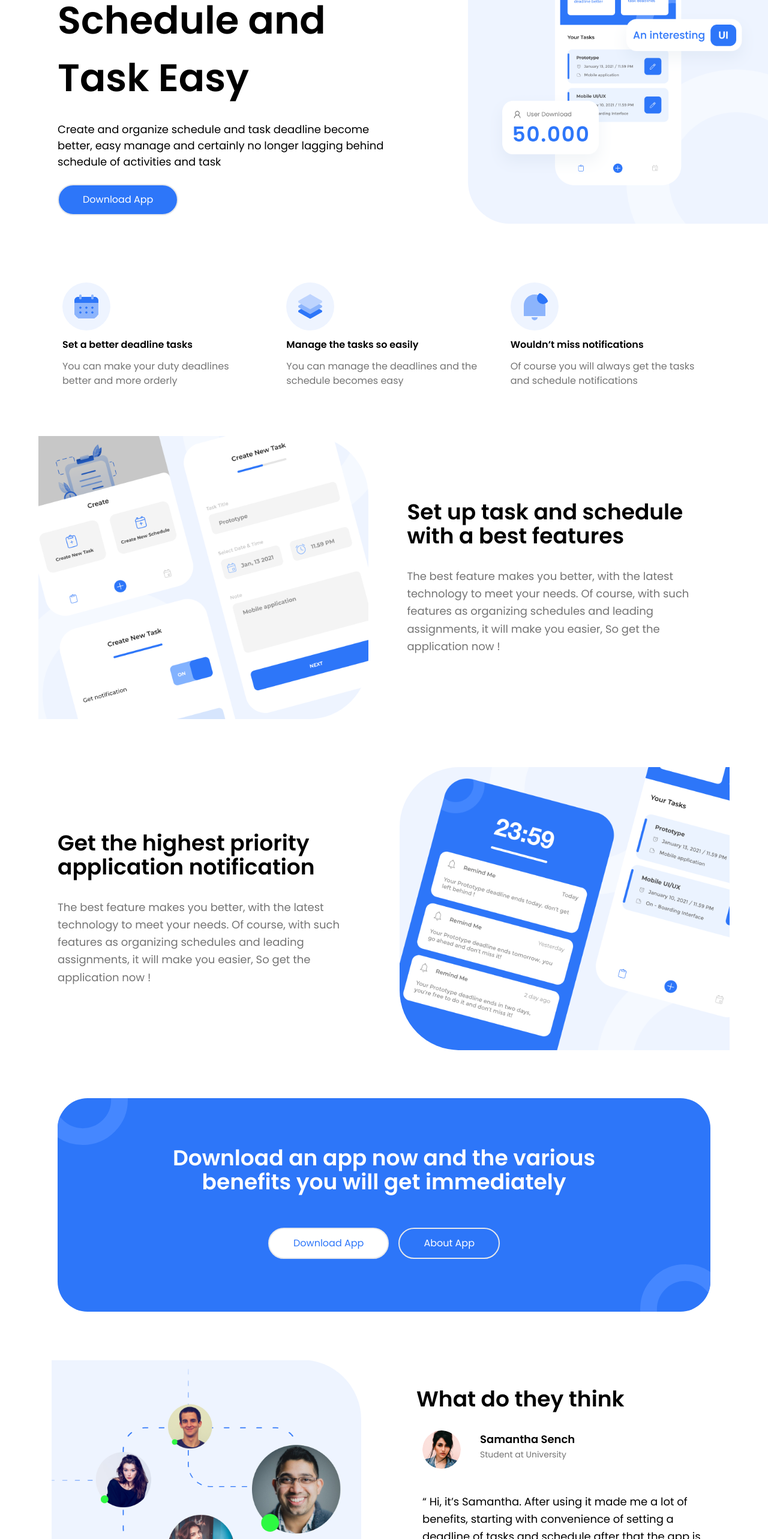
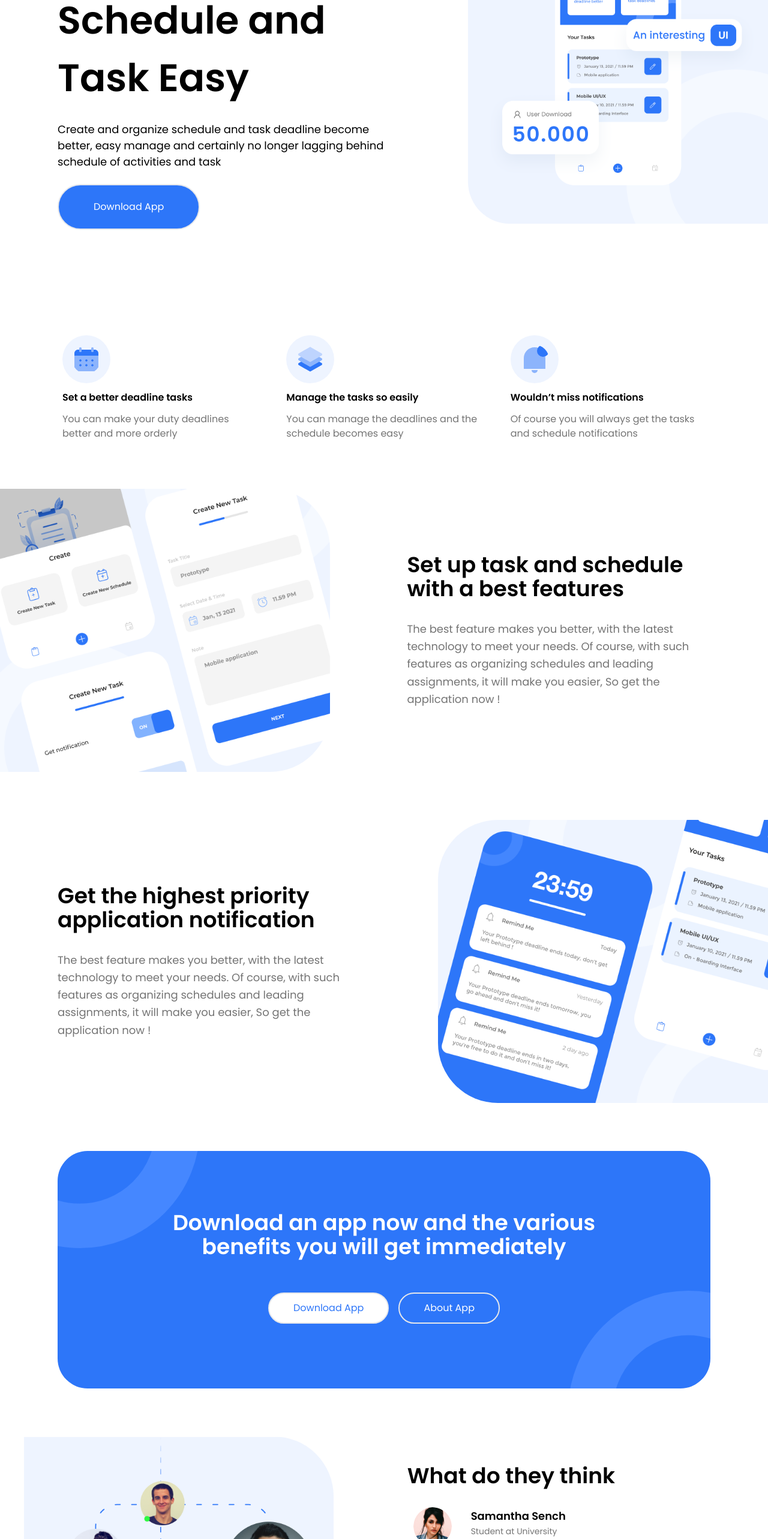
Before and after one commit to talhabytheway/remind-me-UI, a React (Create React App) app: page / in a window 1280 px wide. Shown: the part 234-2800 px from the top of the page at 60% size. Built offline with nearby package versions, Linux system fonts and the light colour scheme.

Commit message:
QA checks 21/03/23

```diff
--- a/src/components/Customers/Customers.jsx
+++ b/src/components/Customers/Customers.jsx
@@ -14,7 +14,7 @@ const Customers = () => {
       <img
         src={reviews}
         alt=""
-        className="lg:rounded-r-[100px] lg:w-[43%] mx-auto md:w-auto w-full pb-10 lg:pb-0 hidden lg:inline"
+        className="lg:rounded-r-[100px] lg:w-[43%] mx-auto md:w-auto xl:ml-0 w-full pb-10 lg:pb-0 hidden lg:inline"
       />
       <div className="px-[1.5rem] md:px-[3rem] lg:p-0 md:w-[700px] lg:w-[500px] mx-auto lg:ml-auto leading-relaxed">
         <div>
--- a/src/components/DownloadCTA/DownloadCTA.jsx
+++ b/src/components/DownloadCTA/DownloadCTA.jsx
@@ -4,7 +4,7 @@ import ellipse from '../../assets/ellipse.svg'
 const DownloadCTA = () => {
   return (
     <div className="xl:max-w-[1440px] px-[1.5rem] md:px-[3rem] lg:px-[6rem] mx-auto w-full">
-    <div className=' bg-blue relative p-8 md:p-10 lg:p-20 flex flex-col flex-wrap content-center rounded-[35px] md:rounded-[50px] lg:rounded-[50px] overflow-hidden'>
+    <div className=' bg-blue relative px-8 md:px-10 lg:px-20 py-[50px] md:py-[70px] lg:py-[100px] flex flex-col flex-wrap content-center rounded-[35px] md:rounded-[50px] lg:rounded-[50px] overflow-hidden'>
       <div className="text-2xl md:text-3xl lg:text-4xl pb-6 md:pb-8 lg:pb-12 font-semibold text-center text-white max-w-[756px] z-[1]">Download an app now and the various benefits you will get immediately</div>
       <div className="mx-auto flex md:flex-row flex-col content-center z-[1]">
             <button
@@ -18,8 +18,8 @@ const DownloadCTA = () => {
               About App
             </button>
           </div>
-          <img src={ellipse} alt="" className='absolute top-[-20%] left-[-7%] lg:left-[-3%] w-[150px] z-[0]'/>
-          <img src={ellipse} alt="" className='absolute bottom-[-20%] right-[-7%] lg:right-[-3%] w-[150px] z-[0]'/>
+          <img src={ellipse} alt="" className='h-[300px] md:h-[350px] xl:h-[400px] w-auto absolute top-[-60%] left-[-27%] lg:left-[-15%] z-[0]'/>
+          <img src={ellipse} alt="" className='h-[300px] md:h-[350px] xl:h-[400px] w-auto absolute bottom-[-60%] right-[-27%] lg:right-[-15%] z-[0]'/>
           </div>
     </div>
   )
--- a/src/components/Features/Feature.jsx
+++ b/src/components/Features/Feature.jsx
@@ -4,7 +4,7 @@ import features from './../../assets/features.png'
 const Features = () => {
   return (
     <div id="features" className="xl:mx-auto xl:max-w-[1440px] lg:flex lg:items-center justify-between">
-      <img src={features} alt="" className="lg:rounded-r-[100px] lg:w-[43%] mx-auto md:w-auto w-full pb-10 lg:pb-0" />
+      <img src={features} alt="" className="lg:rounded-r-[100px] lg:w-[43%] mx-auto md:w-auto w-full pb-10 lg:pb-0 lg:ml-0 h-[600px] sm:h-[800px] lg:h-auto object-cover" />
       <div className="px-[1.5rem] md:px-[3rem] lg:pr-[6rem] lg:pl-0 lg:w-[47%] leading-relaxed">
         <h3 className="text-2xl md:text-3xl lg:text-4xl pb-8 font-semibold">Set up task and schedule with a best features</h3>
         <p className="text-[18px] text-grey">The best feature makes you better, with the latest technology to meet your needs. Of course, with such features as organizing schedules and leading assignments, it will make you easier, So get the application now !</p>
--- a/src/components/Features/Notifications.jsx
+++ b/src/components/Features/Notifications.jsx
@@ -4,7 +4,7 @@ import notification from './../../assets/notification.png'
 const Notifications = () => {
   return (
     <div id='about-us' className="xl:mx-auto xl:max-w-[1440px] lg:flex lg:items-center justify-between flex-row-reverse">
-      <img src={notification} alt="" className="lg:rounded-l-[100px] lg:w-[43%] mx-auto md:w-auto w-full pb-10 lg:pb-0" />
+      <img src={notification} alt="" className="lg:rounded-l-[100px] lg:w-[43%] mx-auto md:w-auto w-full pb-10 lg:pb-0 lg:mr-0 h-[600px] sm:h-[800px] lg:h-auto object-cover" />
       <div className="px-[1.5rem] md:px-[3rem] lg:pl-[6rem] lg:pr-0 lg:w-[47%] leading-relaxed">
         <h3 className="text-2xl md:text-3xl lg:text-4xl pb-8 font-semibold">Get the highest priority application notification</h3>
         <p className="text-[18px] text-grey">The best feature makes you better, with the latest technology to meet your needs. Of course, with such features as organizing schedules and leading assignments, it will make you easier, So get the application now !</p>
--- a/src/components/Footer/Footer.jsx
+++ b/src/components/Footer/Footer.jsx
@@ -9,16 +9,16 @@ const Footer = () => {
   return (
     <div className="xl:mx-auto xl:min-w-[1280px] px-[1.5rem] md:px-[3rem] lg:px-[6rem] gap-6 lg:gap-0 flex flex-col lg:flex-row lg:justify-between pb-10">
       <div className="lg:w-[35%] md:flex mx-auto lg:mx-0 md:gap-10 lg:gap-5 items-center flex-wrap">
-        <img src={logo} alt="" className="h-20 md:h-15 lg:h-20 mx-auto lg:m-0 "/>
-        <p className="max-w-[400px] md:max-w-[300px] lg:max-w-[400px] text-center md:text-left text-grey">
+        <img src={logo} alt="" className="h-[65px] md:h-16 lg:h-[80px] w-auto mx-auto mb-[22px] lg:m-0"/>
+        <p className="max-w-[400px] md:max-w-[300px] lg:max-w-[400px] text-center text-[18px] md:text-left text-grey">
           Task deadlines and scheduling applications with various benefits and
           advantages
         </p>
       </div>
       <div className="flex mx-auto lg:mx-0 gap-16 lg:gap-20 flex-wrap">
       <div className="">
-        <h4 className="sm:text-[20px] lg:text-[24px] font-semibold pb-3 lg:pb-10 lg:pt-6">Sitemaps</h4>
-        <ul className="text-blue list-disc list-inside">
+        <h4 className="text-[24px] font-semibold pb-3 lg:pb-10 lg:pt-6">Sitemaps</h4>
+        <ul className="text-blue text-[18px] list-disc list-inside">
           <li><Link
               spy={true}
               smooth={true}
@@ -46,8 +46,8 @@ const Footer = () => {
         </ul>
       </div>
       <div className="">
-        <h4 className="sm:text-[20px] lg:text-[24px] font-semibold pb-3 lg:pb-10 lg:pt-6">Advantages</h4>
-        <ul className="text-blue [&>li>span]:text-grey list-disc list-inside">
+        <h4 className="text-[24px] font-semibold pb-3 lg:pb-10 lg:pt-6">Advantages</h4>
+        <ul className="text-blue text-[18px] [&>li>span]:text-grey list-disc list-inside">
           <li><span>Set Task Better</span></li>
           <li><span>Easy Manage</span></li>
           <li><span>Get Notification</span></li>
@@ -55,7 +55,7 @@ const Footer = () => {
       </div>
       </div>
       <div className="mx-auto lg:mx-0">
-        <h4 className="sm:text-[20px] lg:text-[24px] font-semibold pb-3 lg:pb-10 lg:pt-6 text-center lg:text-left">Follow Us</h4>
+        <h4 className="text-[24px] font-semibold pb-3 lg:pb-10 lg:pt-6 text-center lg:text-left">Follow Us</h4>
         <div className="flex flex-row gap-4 [&>img]:cursor-pointer">
           <a href="http://www.facebook.com/talhabytheway" target={"_blank"} rel={"noreferrer"}><img src={fb} alt="" /></a>
           <a href="http://www.twitter.com/talhaism_" target={"_blank"} rel={"noreferrer"}><img src={twitter} alt="" /></a>
--- a/src/components/Hero/Hero.jsx
+++ b/src/components/Hero/Hero.jsx
@@ -15,7 +15,7 @@ function Header() {
           </p>
           <div className="">
             <button
-              className={`transition-all ease-in duration-500 px-10 py-3 border-2 text-[16px] rounded-full cursor-pointer hover:duration-500 text-white bg-blue inline-block`}
+              className={`transition-all ease-in duration-500 px-[58px] py-6 border-2 text-[16px] rounded-full cursor-pointer hover:duration-500 text-white bg-blue inline-block`}
             >
               Download App
             </button>
--- a/src/components/Services/Services.jsx
+++ b/src/components/Services/Services.jsx
@@ -5,7 +5,7 @@ import notification from "../../assets/notification.svg";
 
 const Services = () => {
   return (
-    <div className='xl:mx-auto xl:max-w-[1440px] px-[1.5rem] md:px-[3rem] lg:px-[6rem]'>
+    <div className='xl:mx-auto xl:max-w-[1440px] px-[1.5rem] md:px-[3rem] lg:px-[6rem] lg:mt-4 xl:mt-16'>
       <div className="grid grid-cols-1 lg:grid-cols-3 gap-8 [&>div]:w-[80%] [&>div]:lg:w-full [&>div]:lg:px-2 [&>div]:mx-auto [&>div>img]:mx-auto [&>div>img]:lg:mx-0 [&>div>img]:p-4 [&>div>img]:rounded-full [&>div>img]:bg-lblue [&>div>h3]:font-bold [&>div>p]:text-grey [&>div]:flex [&>div]:flex-col [&>div]:gap-3 [&>div>img]:!h-20 [&>div>img]:!w-20 [&>div]:text-center [&>div]:lg:text-left">
       <div>
         <img src={schedule} alt="schedule" />
```
